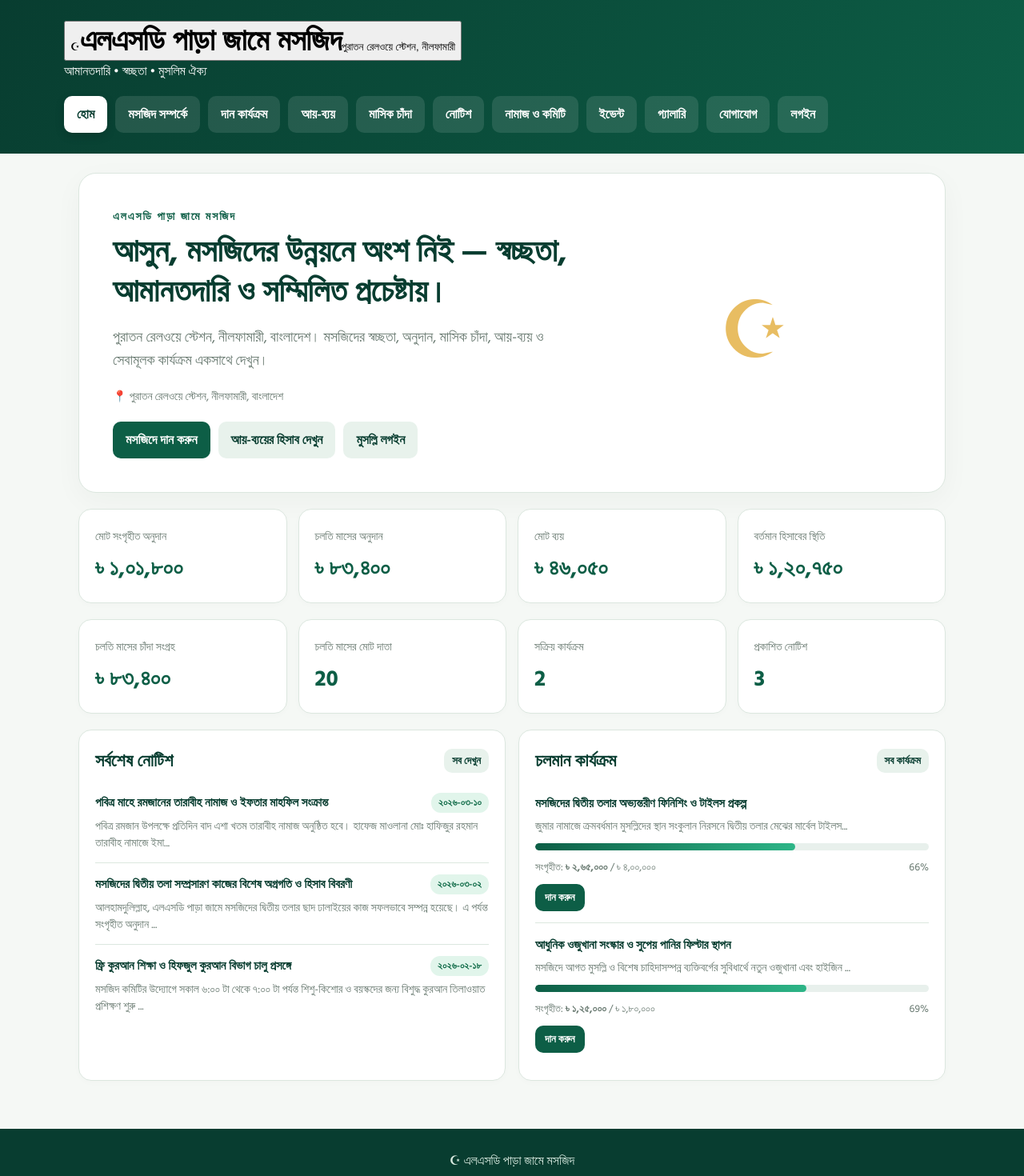
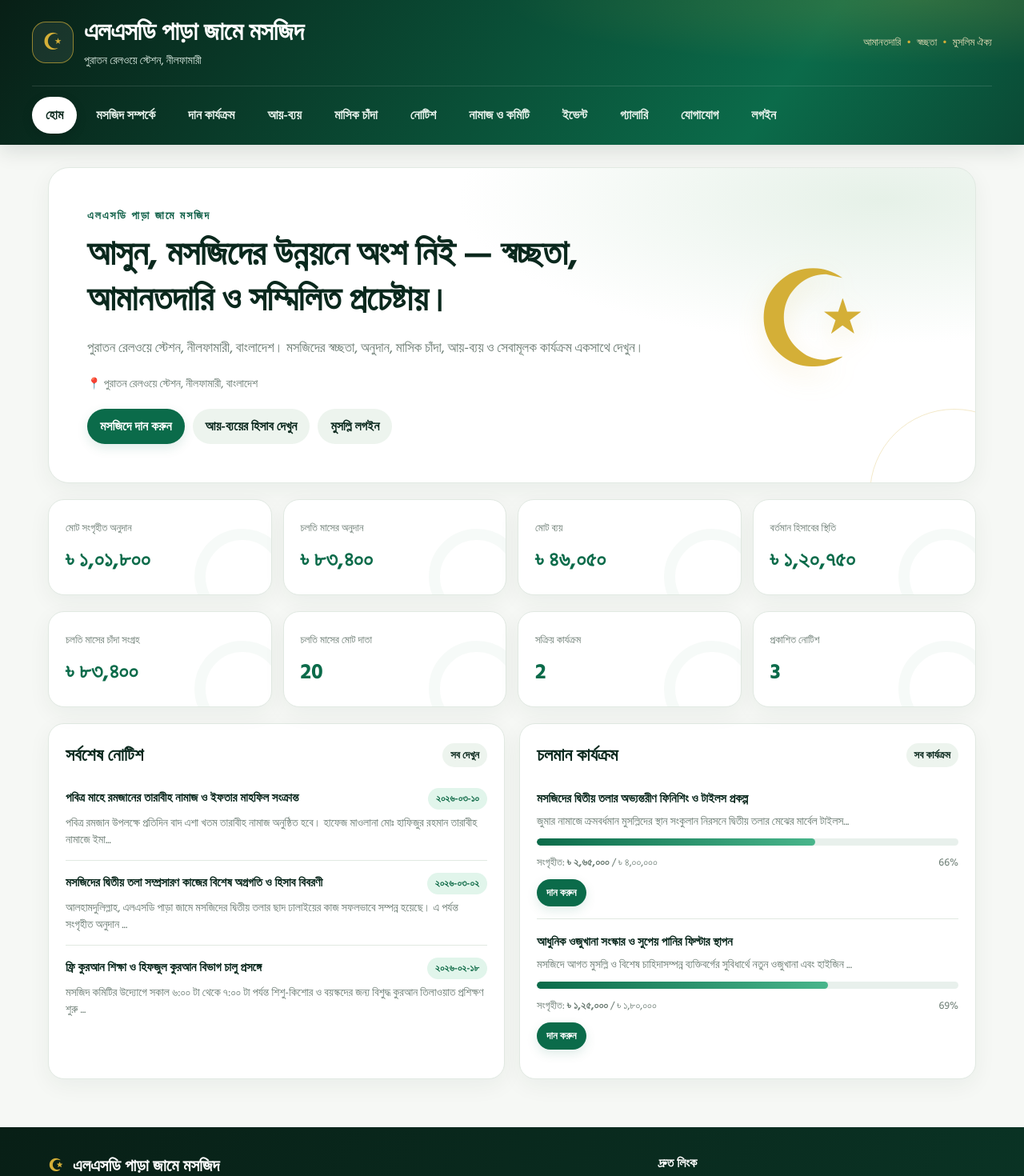
Before and after one commit to ariful807/lsd-para-jame-mosque, a React (Vite) app: page / in a window 1280 px wide. Shown: the top 1470 px of the page at 80% size. Built offline with nearby package versions, Linux system fonts and the light colour scheme.

Commit message:
Apply responsive emerald-gold mosque UI inspired by supplied HTML

```diff
--- a/src/index.css
+++ b/src/index.css
@@ -1,397 +1,128 @@
+@import url('https://fonts.googleapis.com/css2?family=Hind+Siliguri:wght@300;400;500;600;700&display=swap');
+
 :root {
-  --green: #0d5e46;
-  --deep: #083d30;
-  --gold: #e8bd62;
-  --paper: #f5f8f5;
-  --ink: #20332c;
+  --green: #0b6b4a;
+  --deep: #0a281d;
+  --primary-dark: #075238;
+  --gold: #d4af37;
+  --paper: #f6f8f5;
+  --ink: #172c22;
   --muted: #687970;
   --white: #ffffff;
-  --line: #dce7df;
+  --line: #e1e9e2;
+  --shadow-card: 0 8px 28px rgba(12, 48, 31, .055);
 }
-
-* {
-  box-sizing: border-box;
+* { box-sizing: border-box; }
+html { scroll-behavior: smooth; scroll-padding-top: 18px; }
+body {
+  margin: 0; background: var(--paper); color: var(--ink);
+  font-family: 'Hind Siliguri', sans-serif; -webkit-font-smoothing: antialiased;
 }
-
-body {
-  margin: 0;
-  background: var(--paper);
-  color: var(--ink);
-  font-family: 'Hind Siliguri', sans-serif;
-  -webkit-font-smoothing: antialiased;
+button, input, select, textarea { font: inherit; }
+button { -webkit-tap-highlight-color: transparent; }
+.site-header {
+  color: white; padding: 20px max(18px, calc((100% - 1200px) / 2)) 14px;
+  background: radial-gradient(ellipse at 90% 0%, rgba(212,175,55,.18), transparent 32%),
+    linear-gradient(125deg, #081f16, #0b6b4a 75%, #0a4a35);
+  box-shadow: 0 8px 24px rgba(6,35,23,.12);
 }
-
-header {
-  background: linear-gradient(125deg, var(--deep), var(--green));
-  color: white;
-  padding: 26px max(20px, calc((100% - 1120px) / 2));
+.header-inner { display:flex; align-items:center; justify-content:space-between; gap:18px; }
+.brand-lockup { display:flex; align-items:center; gap:13px; border:0; padding:0; color:inherit; background:transparent; text-align:left; cursor:pointer; }
+.brand-mark { display:grid; place-items:center; width:52px; height:52px; flex:none; border:1px solid rgba(212,175,55,.65); border-radius:17px; color:var(--gold); font-size:29px; background:rgba(255,255,255,.07); }
+.brand-lockup > span:last-child { display:flex; flex-direction:column; }
+.brand { font-size:clamp(21px,3vw,32px); line-height:1.3; font-weight:700; letter-spacing:-.3px; }
+.brand-subtitle { color:#dcebe2; font-size:14px; margin-top:2px; }
+.header-promise { color:#e8dfb8; font-size:13px; white-space:nowrap; }
+.header-promise span { color:var(--gold); padding:0 4px; }
+.nav { display:flex; gap:7px; flex-wrap:wrap; margin-top:20px; padding-top:13px; border-top:1px solid #ffffff20; }
+.nav button, .btn { border:0; border-radius:999px; padding:9px 16px; font-weight:600; cursor:pointer; transition:background .18s ease, transform .18s ease, box-shadow .18s ease; display:inline-flex; align-items:center; justify-content:center; gap:6px; }
+.nav button { background:transparent; color:#e7f2eb; border:1px solid transparent; }
+.nav button:hover { background:#ffffff17; border-color:#ffffff22; }
+.nav button.active { background:#fff; color:var(--deep); box-shadow:0 4px 14px #0002; }
+.wrap { max-width:1200px; margin:auto; padding:28px 20px 40px; min-height:calc(100vh - 330px); }
+.hero { position:relative; overflow:hidden; background:radial-gradient(ellipse at 90% 10%, #e6f1e8 0, transparent 36%), white; border:1px solid var(--line); border-radius:26px; padding:clamp(24px,4vw,48px); display:grid; grid-template-columns:minmax(0,1.4fr) minmax(180px,.6fr); gap:24px; align-items:center; box-shadow:var(--shadow-card); }
+.hero:before { content:""; position:absolute; width:210px; height:210px; right:-80px; bottom:-120px; border:1px solid #d4af3745; border-radius:50%; pointer-events:none; }
+.hero h1 { font-size:clamp(28px,4vw,44px); line-height:1.3; margin:0 0 14px; color:var(--deep); letter-spacing:-.4px; }
+.hero p { font-size:17px; color:var(--muted); line-height:1.8; }
+.hero .muted { margin-top:10px; }
+.crescent { position:relative; font-size:clamp(100px,14vw,168px); text-align:center; color:var(--gold); user-select:none; filter:drop-shadow(0 12px 16px #d4af3726); }
+.btn { background:var(--green); color:white; box-shadow:0 5px 14px rgba(11,107,74,.13); }
+.btn:hover { background:var(--primary-dark); transform:translateY(-1px); }
+.btn.secondary { background:#edf4ee; color:var(--deep); box-shadow:none; }
+.btn.secondary:hover { background:#e0ece2; }
+.btn.danger { background:#c93238; color:white; }
+.btn.danger:hover { background:#a91f26; }
+.btn:disabled { opacity:.6; cursor:not-allowed; transform:none; }
+.stats { display:grid; grid-template-columns:repeat(4,minmax(0,1fr)); gap:14px; margin:20px 0; }
+.stat, .panel { min-width:0; background:white; border:1px solid var(--line); border-radius:20px; padding:21px; box-shadow:var(--shadow-card); }
+.stat { position:relative; overflow:hidden; }
+.stat:after { content:""; position:absolute; right:-24px; bottom:-38px; width:92px; height:92px; border:14px solid #0b6b4a09; border-radius:50%; pointer-events:none; }
+.stat small { color:var(--muted); font-size:13px; font-weight:500; }
+.stat strong { display:block; color:var(--green); font-size:clamp(19px,2.5vw,27px); margin-top:6px; font-weight:700; overflow-wrap:anywhere; }
+.grid { display:grid; grid-template-columns:repeat(2,minmax(0,1fr)); gap:18px; }
+.panel h2 { margin:0 0 12px; color:var(--deep); font-size:22px; }
+.muted { color:var(--muted); font-size:14px; }
+.notice { border-top:1px solid var(--line); padding:15px 0; }
+.notice:first-of-type { border-top:0; }
+.empty { color:var(--muted); padding:18px 0; text-align:center; }
+.footer { color:#d7e9df; background:linear-gradient(120deg,#081f16,#0a3425); padding:32px max(20px,calc((100% - 1160px)/2)) 16px; margin-top:20px; line-height:1.65; }
+.footer-inner { display:grid; grid-template-columns:1.3fr .7fr; gap:28px; padding-bottom:25px; }
+.footer-brand { font-size:21px; font-weight:700; color:white; }
+.footer-brand span { color:var(--gold); margin-right:7px; }
+.footer p { margin:6px 0; color:#b8d0c2; }
+.footer-note { font-size:13px; }
+.footer h3 { color:#fff; margin:0 0 8px; font-size:16px; }
+.footer-links { display:grid; grid-template-columns:repeat(2,minmax(0,1fr)); gap:5px 14px; }
+.footer-links button { text-align:left; background:none; border:0; padding:3px 0; color:#d7e9df; cursor:pointer; }
+.footer-links button:hover { color:var(--gold); }
+.footer-bottom { display:flex; justify-content:space-between; flex-wrap:wrap; gap:8px; padding-top:13px; border-top:1px solid #ffffff1b; color:#9eb9aa; font-size:12px; }
+.formrow { display:grid; gap:6px; margin:12px 0; }
+.formrow label { font-weight:600; font-size:14px; color:var(--deep); }
+.formrow input, .formrow select, .formrow textarea { padding:11px 13px; border:1px solid var(--line); border-radius:11px; font:inherit; width:100%; background:#fafcfa; color:var(--ink); transition:border-color .2s, box-shadow .2s; }
+.formrow input:focus, .formrow select:focus, .formrow textarea:focus { outline:none; border-color:var(--green); background:white; box-shadow:0 0 0 3px #0b6b4a12; }
+.message { padding:14px; border-radius:12px; background:#edf5ee; margin-top:12px; border:1px solid #c9e3cf; white-space:pre-wrap; font-size:14px; line-height:1.6; }
+.message.error { background:#fdf0f0; border-color:#f5c2c2; color:#a32222; }
+.toolbar { display:flex; gap:10px; flex-wrap:wrap; margin-bottom:18px; }
+.badge { display:inline-block; padding:4px 10px; border-radius:999px; font-size:12px; font-weight:600; }
+.badge.active, .badge.approved, .badge.published, .badge.received { background:#e1f5eb; color:#0b6844; }
+.badge.pending { background:#fff6db; color:#8c6b00; }
+.badge.danger { background:#fde8e8; color:#b91c1c; }
+.progress-bar-bg { width:100%; height:9px; background:#e8f0ec; border-radius:10px; overflow:hidden; margin:10px 0; }
+.progress-bar-fill { height:100%; background:linear-gradient(90deg,var(--green),#48b58b); border-radius:10px; transition:width .4s ease; }
+.modal-backdrop { position:fixed; inset:0; background:rgba(8,31,22,.58); backdrop-filter:blur(4px); display:flex; align-items:center; justify-content:center; z-index:1000; padding:16px; }
+.modal-card { background:white; border-radius:22px; padding:24px; width:100%; max-width:580px; max-height:90vh; overflow-y:auto; border:1px solid var(--line); box-shadow:0 20px 45px rgba(0,0,0,.2); }
+.table-container { overflow-x:auto; margin-top:12px; border:1px solid var(--line); border-radius:12px; }
+table { width:100%; border-collapse:collapse; font-size:14px; text-align:left; }
+th { background:#eef5f0; color:var(--deep); padding:10px 14px; font-weight:600; border-bottom:1px solid var(--line); }
+td { padding:10px 14px; border-bottom:1px solid #edf2ee; color:var(--ink); }
+tr:last-child td { border-bottom:0; }
+tr:hover td { background:#f9fbf9; }
+button:focus-visible { outline:3px solid #d4af37aa; outline-offset:2px; }
+@media (max-width:800px) {
+  .header-inner { align-items:flex-start; }
+  .header-promise { display:none; }
+  .nav { flex-wrap:nowrap; overflow-x:auto; padding-bottom:5px; scrollbar-width:thin; }
+  .nav button { white-space:nowrap; flex:none; }
+  .hero { grid-template-columns:1fr; }
+  .crescent { display:none; }
+  .stats { grid-template-columns:repeat(2,minmax(0,1fr)); gap:10px; }
+  .grid { grid-template-columns:1fr; }
+  .wrap { padding:18px 12px 28px; }
 }
-
-header .brand {
-  font-size: clamp(25px, 4vw, 38px);
-  font-weight: 700;
-  letter-spacing: -0.5px;
+@media (max-width:480px) {
+  .site-header { padding:15px 12px 10px; }
+  .brand-mark { width:42px; height:42px; border-radius:13px; font-size:24px; }
+  .brand { font-size:20px; }
+  .brand-subtitle { font-size:12px; }
+  .nav { margin-top:14px; }
+  .nav button { padding:8px 12px; font-size:13px; }
+  .hero { padding:22px 18px; border-radius:20px; }
+  .hero h1 { font-size:27px; }
+  .hero p { font-size:15px; }
+  .stat,.panel { padding:16px; border-radius:16px; }
+  .stat small { font-size:12px; }
+  .stat strong { font-size:19px; }
+  .footer-inner { grid-template-columns:1fr; gap:20px; }
+  .footer { padding:26px 16px 14px; }
+  .footer-bottom { flex-direction:column; }
 }
-
-header p {
-  margin: 4px 0 0;
-  color: #e0efe7;
-  font-size: 16px;
-}
-
-.nav {
-  display: flex;
-  gap: 10px;
-  flex-wrap: wrap;
-  margin-top: 18px;
-}
-
-.nav button,
-.btn {
-  border: 0;
-  border-radius: 10px;
-  padding: 10px 16px;
-  font: inherit;
-  font-weight: 600;
-  cursor: pointer;
-  transition: all 0.18s ease;
-  display: inline-flex;
-  align-items: center;
-  justify-content: center;
-  gap: 6px;
-}
-
-.nav button {
-  background: #ffffff1c;
-  color: white;
-}
-
-.nav button:hover {
-  background: #ffffff32;
-}
-
-.nav button.active {
-  background: #ffffff;
-  color: var(--deep);
-  box-shadow: 0 4px 12px rgba(0, 0, 0, 0.15);
-}
-
-.wrap {
-  max-width: 1120px;
-  margin: auto;
-  padding: 24px 18px;
-  min-height: calc(100vh - 280px);
-}
-
-.hero {
-  background: white;
-  border: 1px solid var(--line);
-  border-radius: 22px;
-  padding: clamp(22px, 4vw, 42px);
-  display: grid;
-  grid-template-columns: 1.5fr 1fr;
-  gap: 20px;
-  align-items: center;
-  box-shadow: 0 10px 35px #1233220a;
-}
-
-.hero h1 {
-  font-size: clamp(26px, 4vw, 40px);
-  line-height: 1.25;
-  margin: 0 0 12px;
-  color: var(--deep);
-}
-
-.hero p {
-  font-size: 18px;
-  color: var(--muted);
-  line-height: 1.6;
-}
-
-.crescent {
-  font-size: 100px;
-  text-align: center;
-  color: var(--gold);
-  user-select: none;
-}
-
-.btn {
-  background: var(--green);
-  color: white;
-}
-
-.btn:hover {
-  background: #094734;
-}
-
-.btn.secondary {
-  background: #e8f2ec;
-  color: var(--deep);
-}
-
-.btn.secondary:hover {
-  background: #d4e8dc;
-}
-
-.btn.danger {
-  background: #d9383a;
-  color: white;
-}
-
-.btn.danger:hover {
-  background: #b8282a;
-}
-
-.btn:disabled {
-  opacity: 0.6;
-  cursor: not-allowed;
-}
-
-.stats {
-  display: grid;
-  grid-template-columns: repeat(4, 1fr);
-  gap: 14px;
-  margin: 20px 0;
-}
-
-.stat,
-.panel {
-  background: white;
-  border: 1px solid var(--line);
-  border-radius: 16px;
-  padding: 20px;
-  box-shadow: 0 2px 8px #12332205;
-}
-
-.stat small {
-  color: var(--muted);
-  font-size: 14px;
-  font-weight: 500;
-}
-
-.stat strong {
-  display: block;
-  color: var(--green);
-  font-size: clamp(20px, 3vw, 28px);
-  margin-top: 5px;
-  font-weight: 700;
-}
-
-.grid {
-  display: grid;
-  grid-template-columns: 1fr 1fr;
-  gap: 16px;
-}
-
-.panel h2 {
-  margin: 0 0 12px;
-  color: var(--deep);
-  font-size: 22px;
-}
-
-.muted {
-  color: var(--muted);
-  font-size: 14px;
-}
-
-.notice {
-  border-top: 1px solid var(--line);
-  padding: 14px 0;
-}
-
-.notice:first-of-type {
-  border-top: 0;
-}
-
-.empty {
-  color: var(--muted);
-  padding: 16px 0;
-  text-align: center;
-}
-
-.footer {
-  text-align: center;
-  color: #d7e9df;
-  background: var(--deep);
-  padding: 28px;
-  margin-top: 36px;
-  line-height: 1.6;
-}
-
-.formrow {
-  display: grid;
-  gap: 6px;
-  margin: 12px 0;
-}
-
-.formrow label {
-  font-weight: 600;
-  font-size: 14px;
-  color: var(--deep);
-}
-
-.formrow input,
-.formrow select,
-.formrow textarea {
-  padding: 11px 13px;
-  border: 1px solid var(--line);
-  border-radius: 9px;
-  font: inherit;
-  width: 100%;
-  background: #fafcfa;
-  color: var(--ink);
-  transition: border-color 0.2s;
-}
-
-.formrow input:focus,
-.formrow select:focus,
-.formrow textarea:focus {
-  outline: none;
-  border-color: var(--green);
-  background: white;
-}
-
-.message {
-  padding: 14px;
-  border-radius: 10px;
-  background: #edf5ee;
-  margin-top: 12px;
-  border: 1px solid #c9e3cf;
-  white-space: pre-wrap;
-  font-family: inherit;
-  font-size: 14px;
-  line-height: 1.5;
-}
-
-.message.error {
-  background: #fdf0f0;
-  border-color: #f5c2c2;
-  color: #a32222;
-}
-
-.toolbar {
-  display: flex;
-  gap: 10px;
-  flex-wrap: wrap;
-  margin-bottom: 18px;
-}
-
-.badge {
-  display: inline-block;
-  padding: 3px 9px;
-  border-radius: 12px;
-  font-size: 12px;
-  font-weight: 600;
-}
-
-.badge.active,
-.badge.approved,
-.badge.published,
-.badge.received {
-  background: #e1f5eb;
-  color: #0b6844;
-}
-
-.badge.pending {
-  background: #fff6db;
-  color: #8c6b00;
-}
-
-.badge.danger {
-  background: #fde8e8;
-  color: #b91c1c;
-}
-
-.progress-bar-bg {
-  width: 100%;
-  height: 9px;
-  background: #e8f0ec;
-  border-radius: 10px;
-  overflow: hidden;
-  margin: 10px 0;
-}
-
-.progress-bar-fill {
-  height: 100%;
-  background: linear-gradient(90deg, var(--green), #2db587);
-  border-radius: 10px;
-  transition: width 0.4s ease;
-}
-
-.modal-backdrop {
-  position: fixed;
-  inset: 0;
-  background: rgba(8, 61, 48, 0.45);
-  backdrop-filter: blur(2px);
-  display: flex;
-  align-items: center;
-  justify-content: center;
-  z-index: 1000;
-  padding: 16px;
-}
-
-.modal-card {
-  background: white;
-  border-radius: 18px;
-  padding: 24px;
-  width: 100%;
-  max-width: 580px;
-  max-height: 90vh;
-  overflow-y: auto;
-  border: 1px solid var(--line);
-  box-shadow: 0 20px 45px rgba(0, 0, 0, 0.2);
-}
-
-.table-container {
-  overflow-x: auto;
-  margin-top: 12px;
-  border: 1px solid var(--line);
-  border-radius: 12px;
-}
-
-table {
-  width: 100%;
-  border-collapse: collapse;
-  font-size: 14px;
-  text-align: left;
-}
-
-th {
-  background: #eef5f0;
-  color: var(--deep);
-  padding: 10px 14px;
-  font-weight: 600;
-  border-bottom: 1px solid var(--line);
-}
-
-td {
-  padding: 10px 14px;
-  border-bottom: 1px solid #edf2ee;
-  color: var(--ink);
-}
-
-tr:last-child td {
-  border-bottom: 0;
-}
-
-tr:hover td {
-  background: #f9fbf9;
-}
-
-@media (max-width: 760px) {
-  .hero {
-    grid-template-columns: 1fr;
-  }
-  .crescent {
-    display: none;
-  }
-  .stats {
-    grid-template-columns: repeat(2, 1fr);
-  }
-  .grid {
-    grid-template-columns: 1fr;
-  }
-  .wrap {
-    padding: 16px 12px;
-  }
-}
```
